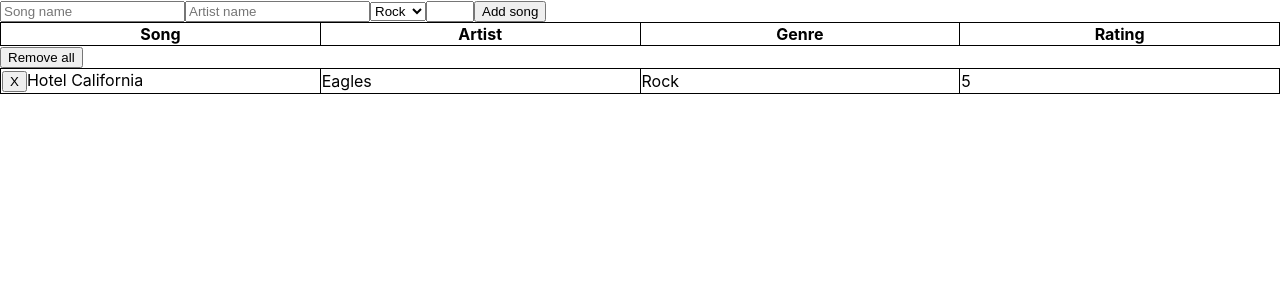
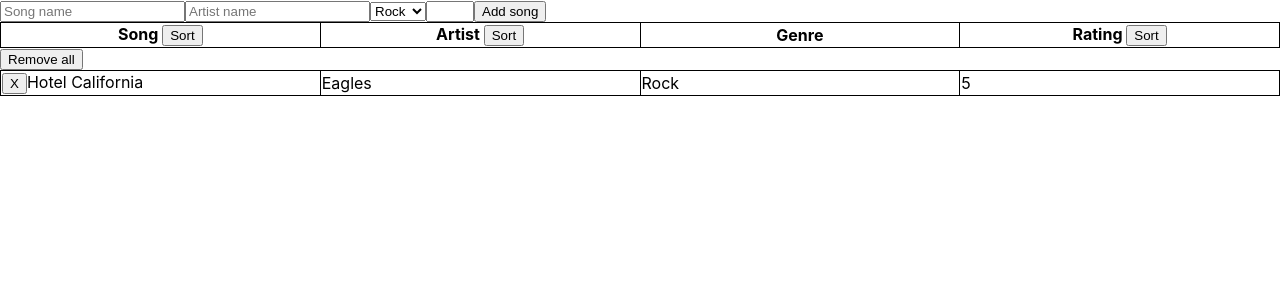
Before and after one commit to QuincyZ97/React-playlist, a React (Create React App) app: page / in a window 1280 px wide. Shown: the top 300 px of the page. Built offline with nearby package versions, Linux system fonts and the light colour scheme.

Commit message:
Added WIP sort buttons

```diff
--- a/src/0_actions/index.js
+++ b/src/0_actions/index.js
@@ -17,3 +17,10 @@ export const deleteAll = () => {
         type: "DELETE_ALL"
     }
 }
+
+export const sortList = (sortType) => {
+    return {
+        type: "SORT_LIST",
+        payload: sortType
+    }
+}
--- a/src/0_reducers/songReducer.js
+++ b/src/0_reducers/songReducer.js
@@ -15,11 +15,37 @@ const songReducer = (state = initialState, action) => {
             return newState;
         case "DELETE_SONG":
             const removedItem = state.filter(item => { return item.id !== action.payload })
-            console.log(removedItem)
             return removedItem;
         case "DELETE_ALL":
             const clearedState = []
             return clearedState
+        case "SORT_LIST":
+
+            const getType = ( sortType ) => {
+                if (sortType === "title") {
+                    return function (a, b) {
+                        if (a.title.toLowerCase() < b.title.toLowerCase()) return -1;
+                        if (a.title.toLowerCase() > b.title.toLowerCase()) return 1;
+                        return 0;
+                    }
+                } else if (sortType === "artist") {
+                    return function (a, b) {
+                        if (a.artist.toLowerCase() < b.artist.toLowerCase()) return -1;
+                        if (a.artist.toLowerCase() > b.artist.toLowerCase()) return 1;
+                        return 0;
+                    }
+                } else {
+                    return function (a, b) {
+                        if (a.rating < b.rating) return 1;
+                        if (a.rating > b.rating) return -1;
+                        return 0;
+                    }
+                }
+            }
+
+            const sortState = [...state].sort( getType(action.payload) );
+
+            return sortState
       }
   }
 
--- a/src/App.js
+++ b/src/App.js
@@ -1,8 +1,12 @@
 import React from 'react';
 import SongForm from './components/SongForm'
 import SongList from './components/SongList'
+import { useDispatch } from 'react-redux';
+import { sortList } from './0_actions'
 
 function App() {
+  const dispatch = useDispatch();
+
   return (
     <div className="App">
       <div>
@@ -10,10 +14,10 @@ function App() {
         <table>
           <tbody>
             <tr className="song-header">
-              <th className="song-row__item">Song</th>
-              <th className="song-row__item">Artist</th>
+              <th className="song-row__item">Song <button onClick={() => dispatch(sortList("title"))}>Sort</button> </th>
+              <th className="song-row__item">Artist <button onClick={() => dispatch(sortList("artist"))}>Sort</button> </th>
               <th className="song-row__item">Genre</th>
-              <th className="song-row__item">Rating</th>
+              <th className="song-row__item">Rating <button onClick={() => dispatch(sortList("rating"))}>Sort</button> </th>
             </tr>
             </tbody>
           </table>
--- a/src/components/SongList.js
+++ b/src/components/SongList.js
@@ -1,8 +1,7 @@
 import SongItem from './SongItem'
 import React from 'react';
-import { useSelector } from 'react-redux';
+import { useSelector, useDispatch } from 'react-redux';
 import { deleteAll } from '../0_actions'
-import { useDispatch } from 'react-redux';
 
 function SongList() {
     const userSongList = useSelector(state => state.songs);
```
